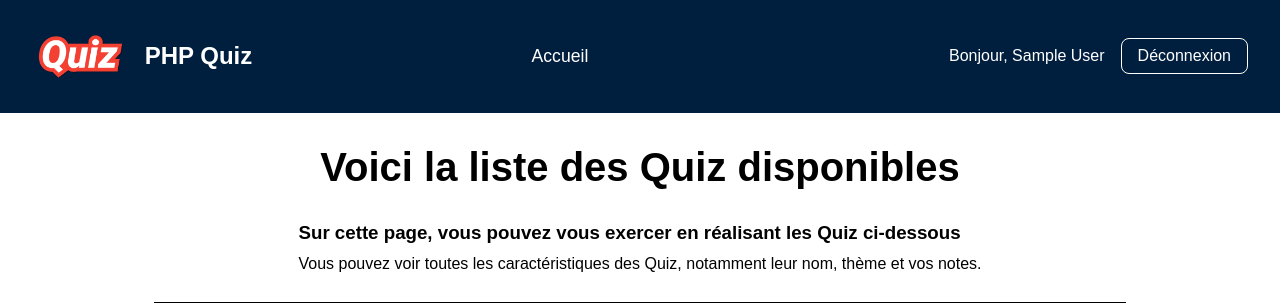
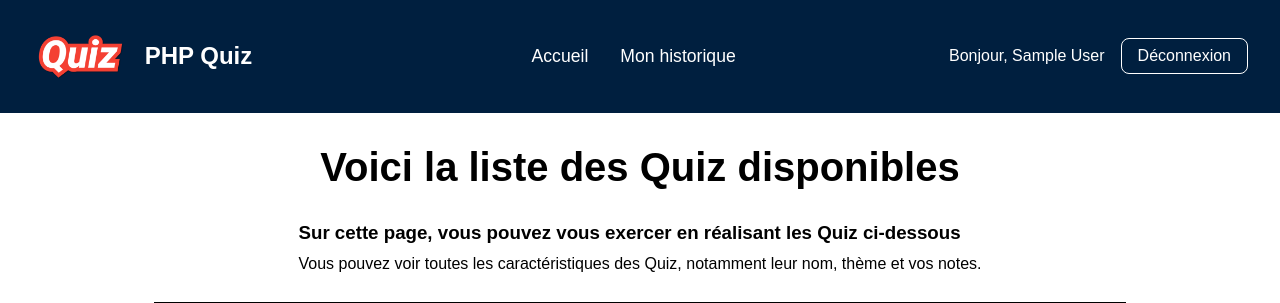
Before and after one commit to alexisnisol/PHP-TP-Note, a PHP site: page / in a window 1280 px wide. Shown: the top 303 px of the page. Run offline with PHP 8.4, Linux system fonts and the light colour scheme; the visitor is signed in with stand-in values (Sample User, id 1).

Commit message:
Ajout historique header / routeur

```diff
--- a/src/Classes/Views/Router.php
+++ b/src/Classes/Views/Router.php
@@ -55,12 +55,13 @@ class Router
                 Auth::checkUserLoggedIn();
                 self::render('quiz/resultat_quiz.php', 'Résultat du quiz', ['quiz.css']);
                 break;
+            case 'historique':
+                Auth::checkUserLoggedIn();
+                self::render('quiz/historique.php', 'Historique', ['table_quiz.css']);
+                break;
             case 'quizAdmin':
                 Auth::checkIsAdmin();
                 self::render('admin/quizAdmin.php', 'Quiz Admin', ['table_quiz.css']);
-                break;
-            case 'connexion':
-                self::render('auth/connexion.php', 'Connexion', ['form.css']);
                 break;
             case 'createQuiz':
                 Auth::checkIsAdmin();
@@ -69,6 +70,9 @@ class Router
             case 'createQuestion':
                 Auth::checkIsAdmin();
                 self::render('admin/createQuestion.php', 'Création de question', ['form.css', 'create_quiz.css']);
+                break;
+            case 'connexion':
+                self::render('auth/connexion.php', 'Connexion', ['form.css']);
                 break;
             case 'inscription':
                 self::render('auth/inscription.php', 'Inscription', ['form.css']);
--- a/src/templates/main.php
+++ b/src/templates/main.php
@@ -31,10 +31,14 @@
                 <?php
                 if (!Auth::isUserLoggedIn()) {
                     echo "<li><a href='index.php?action=inscription'>Inscription</a></li>";
+                }else {
+                    echo "<li><a href='index.php?action=historique'>Mon historique</a></li>";
+
+                    if (Auth::isUserAdmin()) {
+                        echo "<li><a href='index.php?action=quizAdmin'>Gérer</a></li>";
+                    }
                 }
-                else if (Auth::isUserAdmin()) {
-                    echo "<li><a href='index.php?action=quizAdmin'>Gérer</a></li>";
-                }
+
                 ?>
             </ul>
         </div>
```
Also changed, not shown: src/templates/quiz/historique.php (added).
